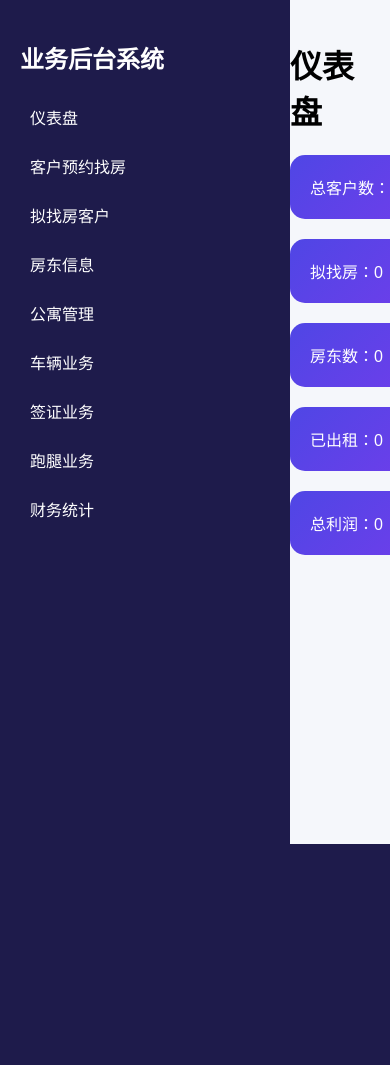
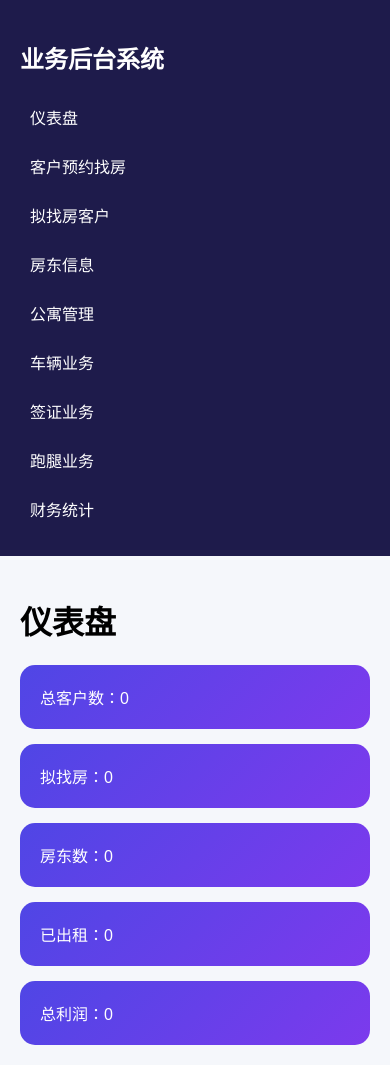
Before and after one commit to shy930722-tech/service-system, a Flask app: page / in a window 390 px wide; the page is wider, and only the part inside the window is pictured. Before the commit the page ends 844 px from the top of that part, so only its background shows below. Run offline with Flask 3, Linux system fonts and the light colour scheme; data comes from the database, SQL or seed files in the repository; data that the repository does not hold is empty.

Commit message:
Update style.css

```diff
--- a/static/style.css
+++ b/static/style.css
@@ -1,59 +1,80 @@
-body {
-    margin: 0;
-    font-family: Arial, sans-serif;
-    background: #f5f7fb;
+body{
+margin:0;
+font-family:Arial;
+background:#f5f7fb;
 }
 
-.sidebar {
-    width: 250px;
-    height: 100vh;
-    background: #1e1b4b;
-    color: white;
-    position: fixed;
-    padding: 20px;
-    overflow-y: auto;
+.sidebar{
+width:230px;
+height:100vh;
+background:#1e1b4b;
+position:fixed;
+padding:20px;
+color:white;
 }
 
-.sidebar h2 {
-    margin-bottom: 20px;
+.sidebar a{
+display:block;
+padding:10px;
+color:white;
+text-decoration:none;
+border-radius:8px;
+margin-bottom:5px;
 }
 
-.menu-title {
-    margin-top: 15px;
-    margin-bottom: 8px;
-    font-size: 14px;
-    color: #a5b4fc;
+.sidebar a:hover{
+background:#312e81;
 }
 
-.sidebar a {
-    display: block;
-    color: white;
-    text-decoration: none;
-    padding: 10px;
-    margin-bottom: 5px;
-    border-radius: 8px;
+.main{
+margin-left:250px;
+padding:20px;
 }
 
-.sidebar a:hover {
-    background: #312e81;
+.cards{
+display:flex;
+flex-wrap:wrap;
+gap:15px;
 }
 
-.main {
-    margin-left: 270px;
-    padding: 20px;
+.card{
+flex:1;
+min-width:180px;
+padding:20px;
+background:linear-gradient(135deg,#4f46e5,#7c3aed);
+color:white;
+border-radius:15px;
 }
 
-.cards {
-    display: flex;
-    gap: 20px;
-    flex-wrap: wrap;
+table{
+width:100%;
+background:white;
+border-collapse:collapse;
+border-radius:12px;
+overflow:hidden;
 }
 
-.card {
-    flex: 1;
-    min-width: 180px;
-    background: linear-gradient(135deg,#4f46e5,#7c3aed);
-    color: white;
-    padding: 20px;
-    border-radius: 15px;
+th{
+background:#4f46e5;
+color:white;
+padding:10px;
 }
+
+td{
+padding:10px;
+border-bottom:1px solid #eee;
+}
+
+@media(max-width:768px){
+.sidebar{
+width:100%;
+height:auto;
+position:relative;
+}
+.main{
+margin-left:0;
+}
+.cards{
+flex-direction:column;
+}
+}
```
